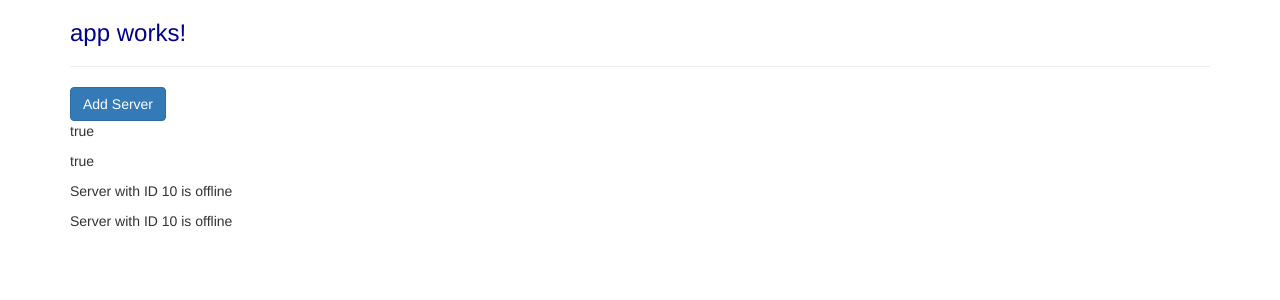
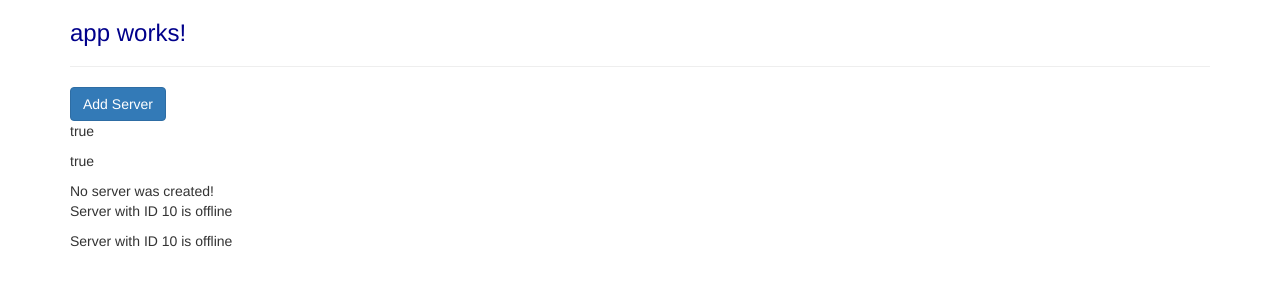
Before and after one commit to siabard/angular-udemy, an Angular app: page / in a window 1280 px wide. Shown: the top 300 px of the page. Built offline with nearby package versions, Linux system fonts and the light colour scheme.

Commit message:
Event Binding

```diff
--- a/src/app/servers/servers.component.html
+++ b/src/app/servers/servers.component.html
@@ -1,5 +1,6 @@
-<button class="btn btn-primary" [disabled]="!allowNewServer">Add Server</button>
+<button class="btn btn-primary" [disabled]="!allowNewServer" (click)="onCreateServer()">Add Server</button>
 <p [innerText]="allowNewServer"></p>
 <p>{{ allowNewServer }}</p>
+<p>{{ serverCreationStatus }}
 <app-server></app-server>
 <app-server></app-server>
--- a/src/app/servers/servers.component.ts
+++ b/src/app/servers/servers.component.ts
@@ -7,6 +7,7 @@
 })
 export class ServersComponent implements OnInit {
   allowNewServer = false;
+  serverCreationStatus = 'No server was created!';
 
   constructor() {
     setTimeout(() => {this.allowNewServer = true; }, 2000)
@@ -15,4 +16,8 @@
   ngOnInit() {
   }
 
+  onCreateServer() {
+    this.serverCreationStatus = 'Server was created!';
+  }
+
 }
```
